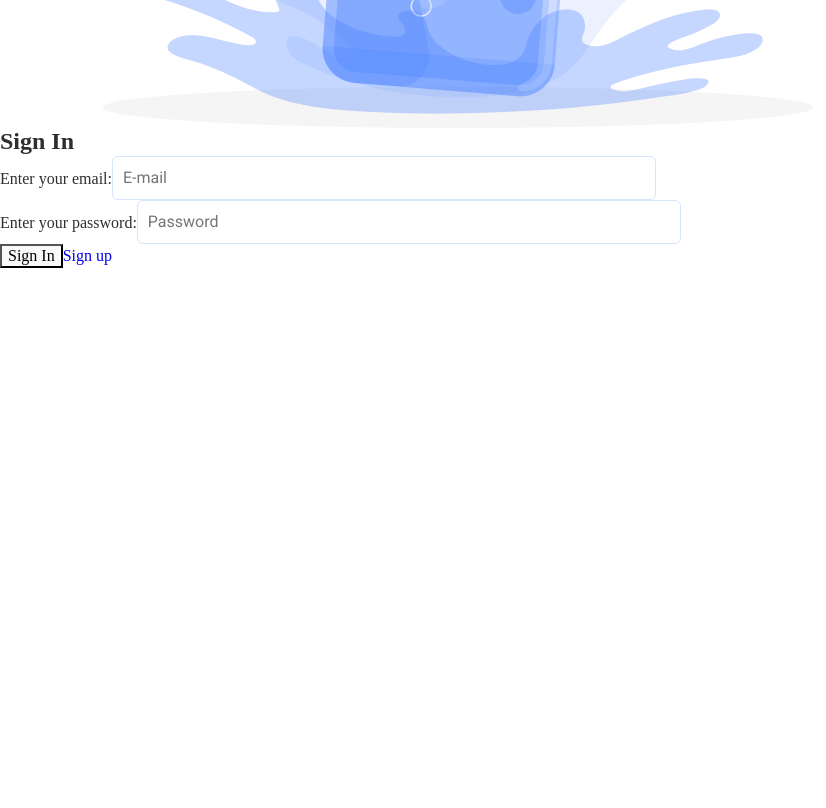
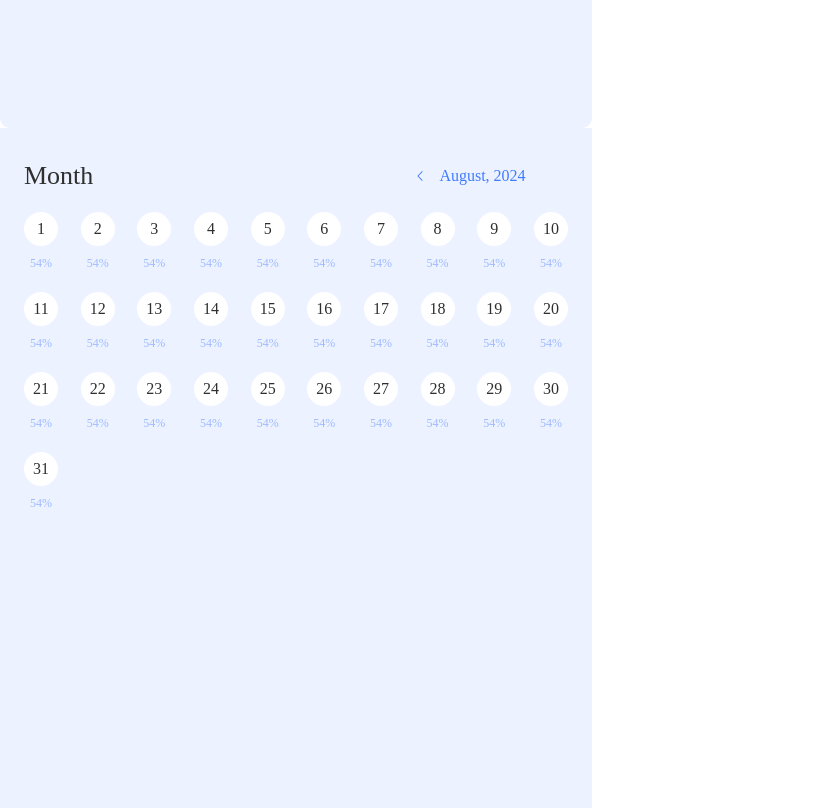
Before and after one commit to AlexSerg01/team-project-watter-app, a React (Vite) app: page /home in a window 1280 px wide. Before the commit this address led to /signin. Shown: the part 600-1408 px from the top of the page, without its empty margins (0-826 px from the left). Before the commit the page ends 868 px from the top, so only its background shows below. Built offline with nearby package versions, Linux system fonts and the light colour scheme.

Commit message:
working on Month stats table

```diff
--- a/src/App.jsx
+++ b/src/App.jsx
@@ -32,7 +32,8 @@ function App() {
           <Route path="/signin" element={<SigninPage />} />
           <Route
             path="/home"
-            element={<PrivateRoute>{<HomePage />}</PrivateRoute>}
+            element={<HomePage />}
+            // element={<PrivateRoute>{<HomePage />}</PrivateRoute>}
           />
           {/* Redirect to home if user is authenticated */}
           <Route path="/" element={<Navigate to="/home" />} />
--- a/src/components/MonthStatsTable/MonthStatsTable.jsx
+++ b/src/components/MonthStatsTable/MonthStatsTable.jsx
@@ -1,32 +1,122 @@
 import { useState } from "react";
+// import axios from "axios";
 
 import icons from "../../assets/icons.svg";
 import css from "./MonthStatsTable.module.css";
 
+import responseFromFile from "../../daily-water.json";
+
 export default function MonthStatsTable() {
-  useState();
+  const currentMonth = new Date().getMonth();
+  const currentYear = new Date().getFullYear();
 
-  const handleClick = (month) => {
-    console.log(month);
+  const monthsNames = [
+    "January",
+    "February",
+    "March",
+    "April",
+    "May",
+    "June",
+    "July",
+    "August",
+    "September",
+    "October",
+    "November",
+    "December",
+  ];
+
+  const [month, setMonth] = useState(currentMonth);
+  const [year, setYear] = useState(currentYear);
+
+  console.log(year);
+  console.log(month);
+  const daysInMonth = new Date(year, month + 1, 0).getDate();
+
+  const nextMonth = () => {
+    setMonth((prevMonth) => {
+      let newMonth = prevMonth + 1;
+      let newYear = year;
+
+      if (newMonth > 11) {
+        newMonth = 0;
+        newYear += 1;
+      }
+
+      if (
+        newYear > currentYear ||
+        (newYear === currentYear && newMonth > currentMonth)
+      ) {
+        return prevMonth;
+      }
+
+      setYear(newYear);
+      return newMonth;
+    });
   };
 
+  const prevMonth = () => {
+    setMonth((prevMonth) => {
+      let newMonth = prevMonth - 1;
+      let newYear = year;
+
+      if (newMonth < 0) {
+        newMonth = 11;
+        newYear -= 1;
+      }
+
+      setYear(newYear);
+      return newMonth;
+    });
+  };
+
+  const days = [];
+  for (let day = 1; day <= daysInMonth; day++) {
+    days.push(
+      <div key={day} className={css.day}>
+        {day}
+      </div>
+    );
+  }
+
   return (
-    <div className={css.monthWrapper}>
+    <div className={css.calendarWrapper}>
       <div className={css.monthHeader}>
-        <h1>Month</h1>
-        <button onClick={() => handleClick("Previouse month")}>
-          <svg>
-            <use href={`${icons}#icon-chevron-left-btn`}></use>
-          </svg>
-        </button>
-        <p>Month name</p>
-        <button onClick={() => handleClick("Next month")}>
-          <svg>
-            <use href={`${icons}#icon-chevron-right-btn`}></use>
-          </svg>
-        </button>
+        <p className={css.monthTitle}>Month</p>
+        <div className={css.calendarNavi}>
+          <button className={css.chevronBtn} onClick={prevMonth}>
+            <svg className={css.chevronBtnIcon}>
+              <use href={`${icons}#icon-chevron-left`}></use>
+            </svg>
+          </button>
+          <div>
+            {monthsNames[month]}, {year}
+          </div>
+
+          <button
+            onClick={nextMonth}
+            className={
+              month === currentMonth && year === currentYear
+                ? css.chevronBtnHidden
+                : css.chevronBtn
+            }
+          >
+            <svg className={css.chevronBtnIcon}>
+              <use href={`${icons}#icon-chevron-right`}></use>
+            </svg>
+          </button>
+        </div>
       </div>
-      <p>Тут має бути календар</p>
+
+      <ul className={css.calendar}>
+        {days.map((day) => (
+          <li className={css.dayInCalendar} key={day.key}>
+            <div className={css.dayItem}>{day.key}</div>
+            <div className={css.percentDayItem}>
+              {responseFromFile[0].percent}%
+            </div>
+          </li>
+        ))}
+      </ul>
     </div>
   );
 }
--- a/src/components/MonthStatsTable/MonthStatsTable.module.css
+++ b/src/components/MonthStatsTable/MonthStatsTable.module.css
@@ -1,4 +1,98 @@
 .monthHeader {
     display: flex;
     justify-content: space-between;
+    align-items: center;
 }
+
+.monthTitle {
+    font-size: 26px;
+    line-height: 1.23;
+    color: #2f2f2f;
+}
+
+.calendarWrapper {
+    display: flex;
+    flex-direction: column;
+    gap: 20px;
+    width: 592px;
+    height: 680px;
+    background-color: #ECF2FF;
+    padding: 32px 24px;
+}
+
+.tableWrapper {
+    border-radius: 10px;
+    display: flex;
+    flex-direction: column;
+    gap: 24px;
+
+}
+
+.calendar {
+    display: flex;
+    flex-wrap: wrap;
+    gap: 20px;
+    justify-content: space-between;
+
+}
+
+.calendarNavi {
+    font-size: 16px;
+    line-height: 1.25;
+    font-weight: 400;
+    color: #407BFF;
+    display: flex;
+    justify-content: space-between;
+    align-items: normal;
+    width: 155px;
+    height: 20px
+}
+
+.chevronBtnIcon {
+    width: 14px;
+    height: 14px;
+}
+
+.chevronBtn {
+    background-color: transparent;
+    border: none;
+    padding: 0;
+    line-height: 0;
+}
+
+.chevronBtnHidden {
+    opacity: 0;
+}
+
+
+
+
+.dayItem {
+    width: 34px;
+    height: 34px;
+    background-color: #ffffff;
+    text-align: center;
+    display: flex;
+    justify-content: center;
+    align-items: center;
+    border-radius: 50%;
+    font-weight: 400;
+    line-height: 1.25;
+    color: #2f2f2f
+}
+
+.percentDayItem {
+    font-size: 12px;
+    font-weight: 400;
+    line-height: 1.5;
+    color: #9EBBFF;
+    text-align: center;
+}
+
+.dayInCalendar {
+    display: flex;
+    flex-direction: column;
+    align-items: center;
+    justify-content: space-around;
+    gap: 8px;
+}
--- a/src/components/TodayWaterList/TodayWaterList.jsx
+++ b/src/components/TodayWaterList/TodayWaterList.jsx
@@ -5,42 +5,40 @@ import css from "./addwaterlist.module.css";
 import icons from "../../assets/icons.svg";
 
 export const TodayWaterList = () => {
-    const [waterItems, setWaterItems] = useState([{
+  const [waterItems, setWaterItems] = useState([
+    {
       id: nanoid(),
       amount: 340,
-        date: new Date()
-    }]);
+      date: new Date(),
+    },
+  ]);
 
   const handleAddWater = () => {
     const newWaterItem = {
       id: nanoid(),
       amount: 250,
-            date: new Date()
+      date: new Date(),
     };
     setWaterItems([newWaterItem, ...waterItems]);
   };
 
   const handleDelete = (id) => {
-        setWaterItems(waterItems.filter(elem => elem.id !== id))
-    }
-
-
+    setWaterItems(waterItems.filter((elem) => elem.id !== id));
+  };
 
   return (
-
     <div className={css.tableWrapper}>
       <div className={css.todayWrapper}>
         <p className={css.today}>Today</p>
         <div className={css.listContainer}>
           <div className={css.hightRegulator}>
             <ul className={css.listWraper}>
-                            {waterItems.map(elem => (
+              {waterItems.map((elem) => (
                 <li key={elem.id}>
                   <TodayWaterItem
                     initialAmount={elem.amount}
                     initialDate={elem.date}
                     onDelete={() => handleDelete(elem.id)}
-
                   />
                 </li>
               ))}
@@ -49,11 +47,11 @@ export const TodayWaterList = () => {
               <svg>
                 <use href={`${icons}#icon-increment`}></use>
               </svg>
-                            <span>Add water</span></button>
+              <span>Add water</span>
+            </button>
           </div>
         </div>
       </div>
     </div>
-
   );
 };
--- /dev/null
+++ b/src/daily-water.json
@@ -0,0 +1,142 @@
+[
+  {
+    "user_id": 1,
+    "date": "3/1/2024",
+    "daily_norma": 4833,
+    "percent": 54,
+    "quantity": 9
+  },
+  {
+    "user_id": 2,
+    "date": "7/24/2024",
+    "daily_norma": 7012,
+    "percent": 67,
+    "quantity": 60
+  },
+  {
+    "user_id": 3,
+    "date": "3/4/2024",
+    "daily_norma": 13378,
+    "percent": 70,
+    "quantity": 22
+  },
+  {
+    "user_id": 4,
+    "date": "8/25/2024",
+    "daily_norma": 5472,
+    "percent": 87,
+    "quantity": 58
+  },
+  {
+    "user_id": 5,
+    "date": "6/16/2024",
+    "daily_norma": 9062,
+    "percent": 87,
+    "quantity": 69
+  },
+  {
+    "user_id": 6,
+    "date": "6/19/2024",
+    "daily_norma": 5480,
+    "percent": 25,
+    "quantity": 59
+  },
+  {
+    "user_id": 7,
+    "date": "2/13/2024",
+    "daily_norma": 2362,
+    "percent": 32,
+    "quantity": 39
+  },
+  {
+    "user_id": 8,
+    "date": "9/29/2023",
+    "daily_norma": 11016,
+    "percent": 1,
+    "quantity": 51
+  },
+  {
+    "user_id": 9,
+    "date": "9/24/2023",
+    "daily_norma": 7588,
+    "percent": 64,
+    "quantity": 58
+  },
+  {
+    "user_id": 10,
+    "date": "7/25/2024",
+    "daily_norma": 14201,
+    "percent": 23,
+    "quantity": 96
+  },
+  {
+    "user_id": 11,
+    "date": "1/22/2024",
+    "daily_norma": 37,
+    "percent": 73,
+    "quantity": 33
+  },
+  {
+    "user_id": 12,
+    "date": "8/28/2024",
+    "daily_norma": 6048,
+    "percent": 92,
+    "quantity": 54
+  },
+  {
+    "user_id": 13,
+    "date": "5/21/2024",
+    "daily_norma": 906,
+    "percent": 15,
+    "quantity": 11
+  },
+  {
+    "user_id": 14,
+    "date": "2/21/2024",
+    "daily_norma": 7649,
+    "percent": 11,
+    "quantity": 14
+  },
+  {
+    "user_id": 15,
+    "date": "3/2/2024",
+    "daily_norma": 9707,
+    "percent": 57,
+    "quantity": 54
+  },
+  {
+    "user_id": 16,
+    "date": "3/17/2024",
+    "daily_norma": 3190,
+    "percent": 3,
+    "quantity": 93
+  },
+  {
+    "user_id": 17,
+    "date": "11/16/2023",
+    "daily_norma": 14633,
+    "percent": 10,
+    "quantity": 88
+  },
+  {
+    "user_id": 18,
+    "date": "2/28/2024",
+    "daily_norma": 8887,
+    "percent": 63,
+    "quantity": 36
+  },
+  {
+    "user_id": 19,
+    "date": "10/1/2023",
+    "daily_norma": 2271,
+    "percent": 53,
+    "quantity": 50
+  },
+  {
+    "user_id": 20,
+    "date": "10/12/2023",
+    "daily_norma": 8348,
+    "percent": 67,
+    "quantity": 65
+  }
+]
--- a/src/pages/HomePage/HomePage.jsx
+++ b/src/pages/HomePage/HomePage.jsx
@@ -15,9 +15,7 @@ const HomePage = () => {
         <div className={css.waterRatioPanel}>{/* <WaterRatioPanel /> */}</div>
         <div className={css.tableWrapper}>
           <TodayWaterList />
-          <div>
-            <MonthStatsTable />
-          </div>
+          <MonthStatsTable />
         </div>
       </div>
     </div>
--- a/src/pages/HomePage/HomePage.module.css
+++ b/src/pages/HomePage/HomePage.module.css
@@ -18,6 +18,7 @@
     margin-left: auto;
     margin-right: auto;
   }
+
   .dailyBox {
     border: 1px solid #ecf2ff;
     border-radius: 10px;
```
Lines whose indentation alone changed are shown as unchanged.
